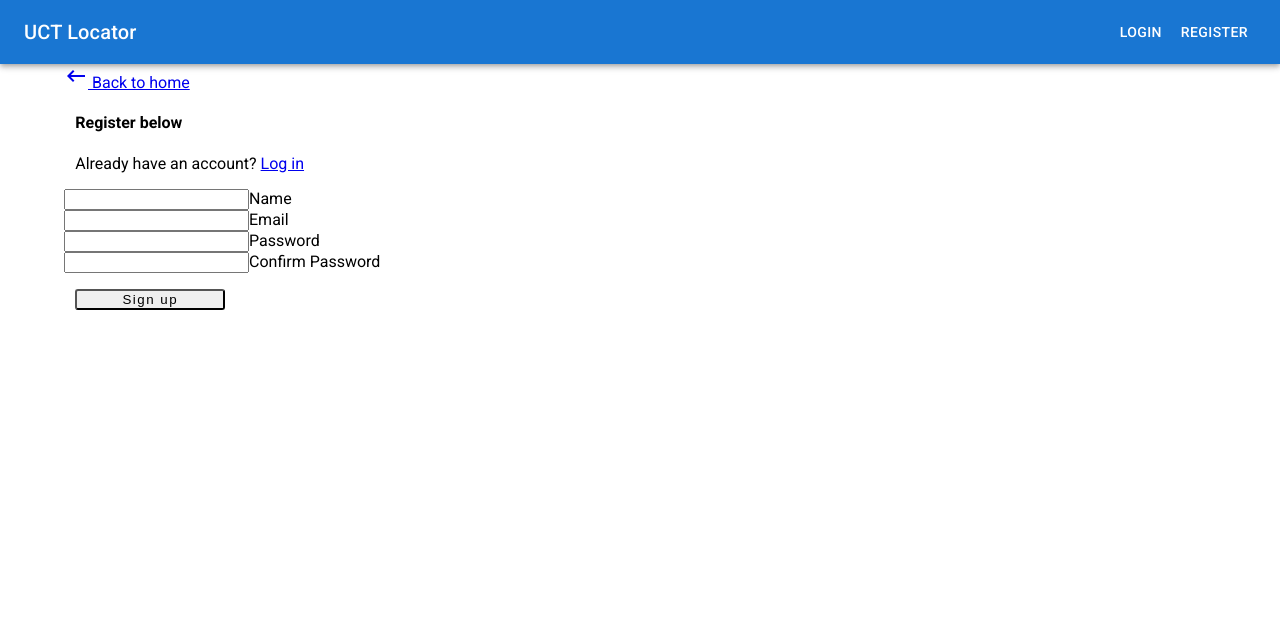
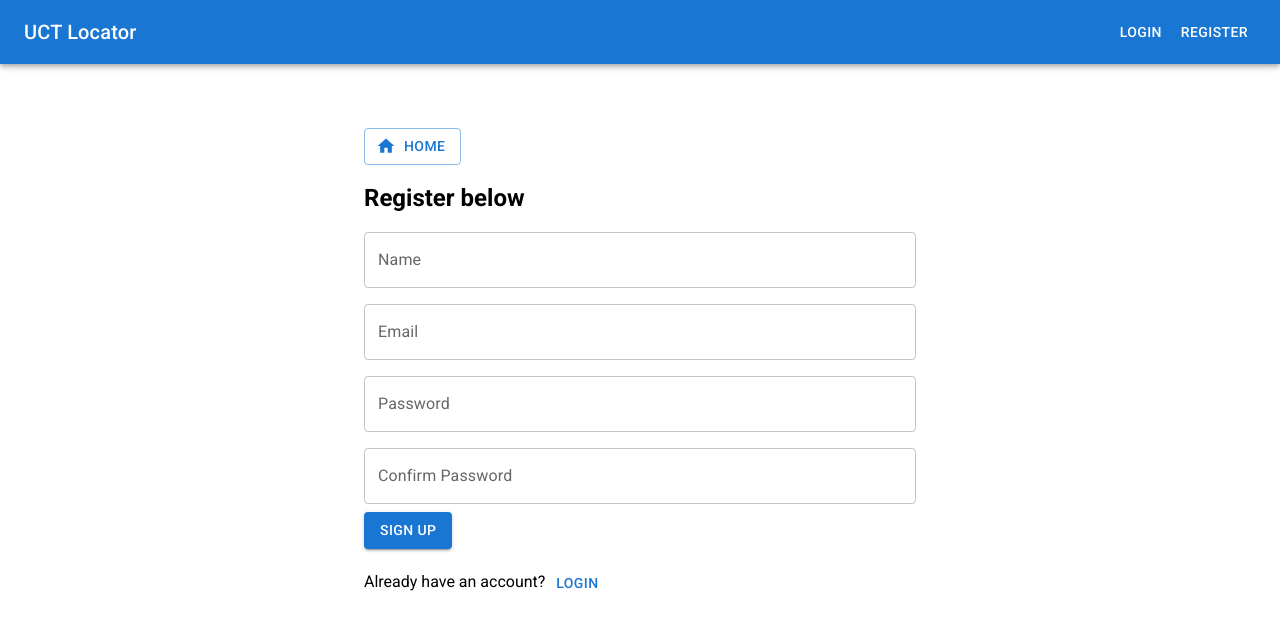
Before and after one commit to InspiredAccessFoundation/uct-locator, a React (Create React App) app in the folder front-end/: page /register in a window 1280 px wide. Shown: the top 630 px of the page. Built offline with nearby package versions, Linux system fonts and the light colour scheme.

Commit message:
updated register ui with mui components

```diff
--- a/front-end/src/components/auth/Register.js
+++ b/front-end/src/components/auth/Register.js
@@ -4,6 +4,11 @@ import PropTypes from "prop-types";
 import { connect } from "react-redux";
 import { registerUser } from "../../actions/authActions";
 import classnames from "classnames";
+import TextField from '@mui/material/TextField';
+import Button from '@mui/material/Button';
+import Container from '@mui/material/Container';
+import HomeIcon from '@mui/icons-material/Home';
+import Stack from '@mui/material/Stack';
 
 class Register extends Component {
   constructor() {
@@ -53,96 +58,67 @@ class Register extends Component {
     const { errors } = this.state;
 
     return (
-      <div className="container">
-        <div className="row">
-          <div className="col s8 offset-s2">
-            <Link to="/" className="btn-flat waves-effect">
-              <i className="material-icons left">keyboard_backspace</i> Back to
-              home
-            </Link>
-            <div className="col s12" style={{ paddingLeft: "11.250px" }}>
-              <h4>
-                <b>Register</b> below
-              </h4>
-              <p className="grey-text text-darken-1">
-                Already have an account? <Link to="/login">Log in</Link>
-              </p>
-            </div>
+      <Container maxWidth='sm'>
+        <div style={{ marginTop: "4rem" }} className="row">
+           <Button variant="outlined" startIcon={<HomeIcon />} href="/">
+                Home
+               </Button>
+              <h2>
+                <b>Register below </b>
+              </h2>
             <form noValidate onSubmit={this.onSubmit}>
-              <div className="input-field col s12">
-                <input
+            <Stack spacing = {1}>
+              <TextField id='name' variant='outlined' label='Name'
                   onChange={this.onChange}
                   value={this.state.name}
                   error={errors.name}
-                  id="name"
-                  type="text"
                   className={classnames("", {
                     invalid: errors.name
                   })}
                 />
-                <label htmlFor="name">Name</label>
+
                 <span className="red-text">{errors.name}</span>
-              </div>
-              <div className="input-field col s12">
-                <input
+
+              <TextField id='email' variant='outlined' label='Email'
                   onChange={this.onChange}
                   value={this.state.email}
                   error={errors.email}
-                  id="email"
-                  type="email"
                   className={classnames("", {
                     invalid: errors.email
                   })}
                 />
-                <label htmlFor="email">Email</label>
                 <span className="red-text">{errors.email}</span>
-              </div>
-              <div className="input-field col s12">
-                <input
+
+               <TextField id='password' variant='outlined' label='Password' type='password'
                   onChange={this.onChange}
                   value={this.state.password}
                   error={errors.password}
-                  id="password"
-                  type="password"
                   className={classnames("", {
                     invalid: errors.password
                   })}
                 />
-                <label htmlFor="password">Password</label>
                 <span className="red-text">{errors.password}</span>
-              </div>
-              <div className="input-field col s12">
-                <input
+
+                <TextField id='password2' variant='outlined' label='Confirm Password' type="password"
                   onChange={this.onChange}
                   value={this.state.password2}
                   error={errors.password2}
-                  id="password2"
-                  type="password"
                   className={classnames("", {
                     invalid: errors.password2
                   })}
                 />
-                <label htmlFor="password2">Confirm Password</label>
                 <span className="red-text">{errors.password2}</span>
-              </div>
-              <div className="col s12" style={{ paddingLeft: "11.250px" }}>
-                <button
-                  style={{
-                    width: "150px",
-                    borderRadius: "3px",
-                    letterSpacing: "1.5px",
-                    marginTop: "1rem"
-                  }}
-                  type="submit"
-                  className="btn btn-large waves-effect waves-light hoverable blue accent-3"
-                >
-                  Sign up
-                </button>
-              </div>
+              </Stack>
+                <Button variant="contained" type="subimt">
+                  Sign Up
+                </Button>
+                <p className="grey-text text-darken-1">
+                Already have an account?
+                <Button href='/login'>Login</Button>
+              </p>
             </form>
-          </div>
-        </div>
-      </div>
+            </div>
+        </Container>
     );
   }
 }
--- a/package.json
+++ b/package.json
@@ -6,5 +6,11 @@
   ],
   "devDependencies": {
     "nx": "14.2.4"
+  },
+  "dependencies": {
+    "@emotion/react": "^11.9.3",
+    "@emotion/styled": "^11.9.3",
+    "@mui/icons-material": "^5.8.4",
+    "@mui/material": "^5.8.7"
   }
 }
```
Also changed, not shown: 1 other file (tests, documents, lock files or other folders).
